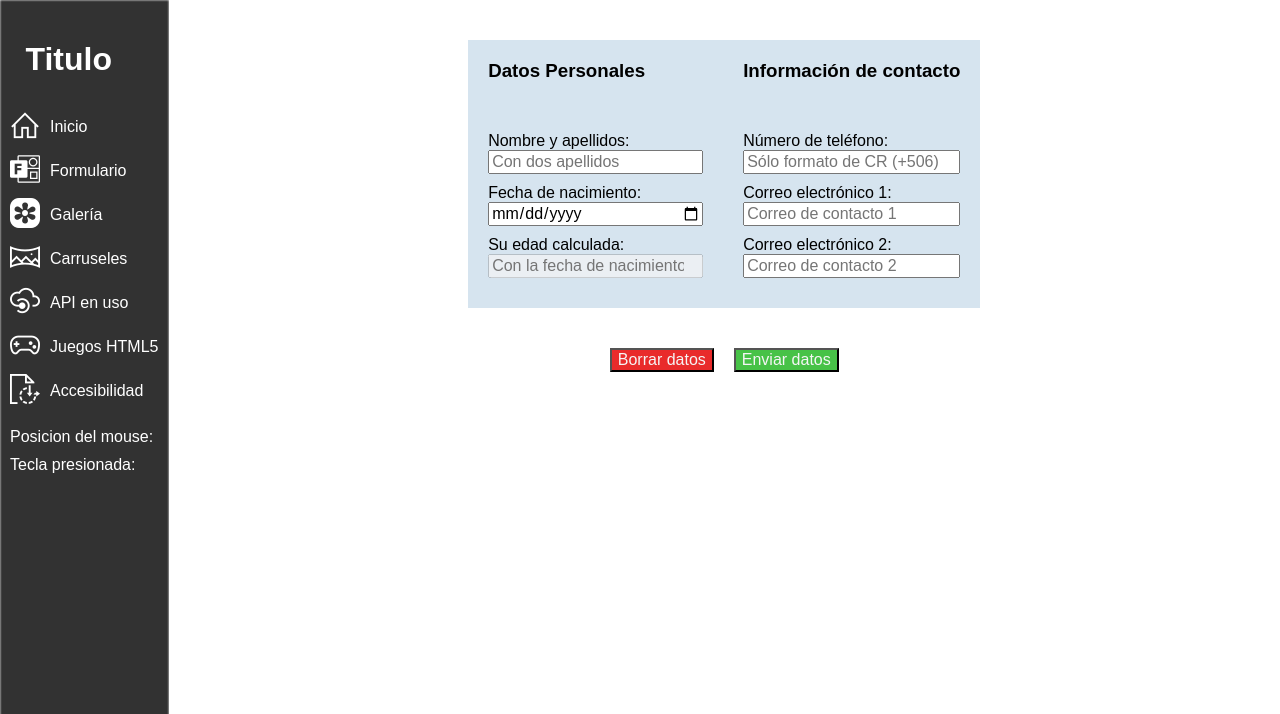
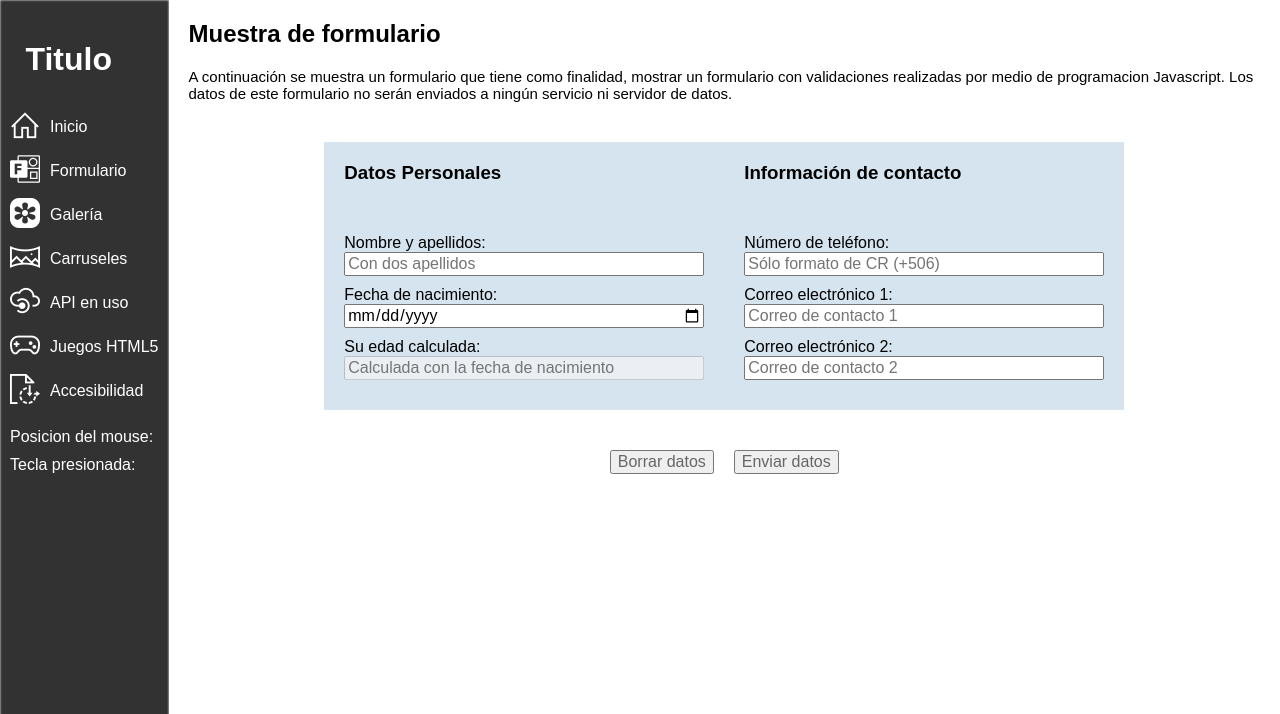
Before and after one commit to EdisMR/actions, a PHP site: page /html/formulario.html in a window 1280 px wide. Shown: the top 714 px of the page. Run offline with PHP 8.4, Linux system fonts and the light colour scheme.

Commit message:
Apariencia de form mejorada

```diff
--- a/css/form-main/form-main.css
+++ b/css/form-main/form-main.css
@@ -1,4 +1,12 @@
 @charset "UTF-8";
+.infoPadding {
+  padding-left: 20px;
+  padding-right: 20px;
+}
+.infoPadding p {
+  font-size: 15px;
+}
+
 .inputGroupContainer {
   display: flex;
   flex-wrap: wrap;
@@ -14,6 +22,10 @@
 }
 .buttonContainer button {
   margin: auto 10px;
+}
+
+.cardInputGroup {
+  width: 400px;
 }
 
 .formHeaderCard h3 {
@@ -117,38 +129,35 @@
   background-color: rgba(70, 131, 180, 0.219);
 }
 
-.buttonContainer button[type=submit] {
-  color: whitesmoke;
-  background-color: #47c247;
+.buttonContainer button {
+  outline: none;
+  color: #666666;
 }
 .buttonContainer button[type=submit]:hover {
+  color: white;
   background-color: #00b900;
 }
 .buttonContainer button[type=submit]:active {
   background-color: #149714;
 }
-.buttonContainer button[type=reset] {
-  color: whitesmoke;
-  background-color: #e92b2b;
-}
 .buttonContainer button[type=reset]:hover {
-  background-color: red;
+  background-color: #ce4141;
+  color: white;
 }
 .buttonContainer button[type=reset]:active {
-  background-color: #c01b1b;
+  background-color: #a71111;
 }
 
 .goodInput::before {
   color: whitesmoke;
-  background-color: #00ca3d;
+  background-color: rgba(0, 202, 61, 0.377);
 }
 
 .badInput {
   position: relative;
 }
 .badInput::before {
-  color: whitesmoke;
-  background-color: red;
+  color: white;
+  background-color: rgba(207, 31, 31, 0.377);
 }
-
 /*# sourceMappingURL=form-main.css.map */
--- a/css/site-index/indexMainTag.css
+++ b/css/site-index/indexMainTag.css
@@ -41,5 +41,4 @@
     margin-bottom: 20px;
   }
 }
-
 /*# sourceMappingURL=indexMainTag.css.map */
--- a/html/formulario.html
+++ b/html/formulario.html
@@ -130,6 +130,28 @@
 
 	<main>
 
+
+		<section class="block">
+
+			<article class="block">
+				<div class="infoPadding">
+					<h2>Muestra de formulario</h2>
+				</div>
+			</article>
+			<article class="block">
+				<div class="infoPadding">
+					<p>
+						A continuación se muestra un formulario que tiene como finalidad, mostrar un formulario con
+						validaciones realizadas por medio de programacion Javascript. Los datos de este
+						formulario no serán enviados a ningún servicio ni servidor de datos.
+					</p>
+				</div>
+			</article>
+
+		</section>
+
+
+
 		<section class="block">
 			<form class="block" action="##" method="post" onsubmit="return false">
 				<!--  -->
@@ -157,7 +179,9 @@
 									<!-- BEM del nombre con input -->
 									<div class="itemInput">
 										<div class="descriptionInput">Nombre y apellidos:&nbsp;</div>
-										<div class="inputC"><!-- class goodInput badInput -->
+
+										<!-- class goodInput badInput -->
+										<div class="inputC">
 											<input type="text" placeholder="Con dos apellidos" name="nombre">
 										</div>
 									</div>
@@ -174,7 +198,7 @@
 									<div class="itemInput">
 										<div class="descriptionInput">Su edad calculada:&nbsp;</div>
 										<div class="inputC">
-											<input type="number" placeholder="Con la fecha de nacimiento" name="edad" disabled>
+											<input type="number" placeholder="Calculada con la fecha de nacimiento" name="edad" disabled>
 										</div>
 									</div>
 
--- a/html/galeria.html
+++ b/html/galeria.html
@@ -8,7 +8,6 @@
 	<link rel="shortcut icon" href="../multimedia/img/me.ico" type="image/x-icon">
 </head>
 <body>
-
 	<div style="display: grid;place-items: center;width: 100vw;height: 100vh;font-family: sans-serif;overflow: hidden;background-color: black;position: fixed;top: 0;left: 0;">
 		<div style="display: inline-block;">
 				<img src="../multimedia/img/pagina-en-construccion.gif" alt="">
@@ -17,6 +16,5 @@
 			<a href="https://bitii.co/777" style="color: steelblue;">Volver a Inicio</a>
 		</div>
 	</div>
-
 </body>
 </html>
--- /dev/null
+++ b/package.json
@@ -0,0 +1,5 @@
+{
+  "name": "prepros-project",
+  "version": "1.0.0",
+  "description": "This is a dummy package.json file created by Prepros to manage packages with NPM. You can edit this file to add your own information."
+}
--- a/sass/form-main/appearance/_appearance.scss
+++ b/sass/form-main/appearance/_appearance.scss
@@ -5,10 +5,11 @@
 
 .buttonContainer{
 	button{
+		outline: none;
+		color: rgb(102, 102, 102);
 		&[type="submit"]{
-			color: whitesmoke;
-			background-color: rgb(71, 194, 71);
 			&:hover{
+				color: white;
 				background-color: rgb(0, 185, 0);
 			}
 			&:active{
@@ -16,13 +17,12 @@
 			}
 		}
 		&[type="reset"]{
-			color: whitesmoke;
-			background-color: rgb(233, 43, 43);
 			&:hover{
-				background-color: rgb(255, 0, 0);
+				background-color: rgb(206, 65, 65);
+				color: white;
 			}
 			&:active{
-				background-color: rgb(192, 27, 27);
+				background-color: rgb(167, 17, 17);
 			}
 		}
 	}
@@ -31,13 +31,13 @@
 .goodInput{
 	&::before{
 		color: whitesmoke;
-		background-color: rgb(0, 202, 61);
+		background-color: rgba(0, 202, 61, 0.377);
 	}
 }
 .badInput{
 	position: relative;
 	&::before{
-		color: whitesmoke;
-		background-color: rgb(255, 0, 0);
+		color: rgb(255, 255, 255);
+		background-color: rgba(207, 31, 31, 0.377);
 	}
 }
--- a/sass/form-main/structure/_structure.scss
+++ b/sass/form-main/structure/_structure.scss
@@ -1,4 +1,12 @@
 form{
+}
+
+.infoPadding{
+	padding-left: 20px;
+	padding-right: 20px;
+	p{
+		font-size: 15px;
+	}
 }
 
 .inputGroupContainer{
@@ -19,6 +27,7 @@ form{
 }
 
 .cardInputGroup{
+	width: 400px;
 
 }
 
--- a/sass/global/global.scss
+++ b/sass/global/global.scss
@@ -23,4 +23,4 @@
 
 
 /* DEVELOPMENT PROCESS VISUALIZATIONS */
-/* @import "global-dev"; */
+//@import "global-dev";
--- a/sass/site-index/indexMainTag.scss
+++ b/sass/site-index/indexMainTag.scss
@@ -14,4 +14,4 @@
 	@import "appearance/colorsDark";
 }
 
-@import "siteIndexDev";
+//@import "siteIndexDev";
```
Also changed, not shown: html/carruseles.html (+158 -0 lines), css/galeria/galeria.css (added), css/global/global.css, js/galeria.js (added), package-lock.json (added), sass/site-index/structure/_structurePortrait.scss (line endings or trailing spaces), 4 other files.
